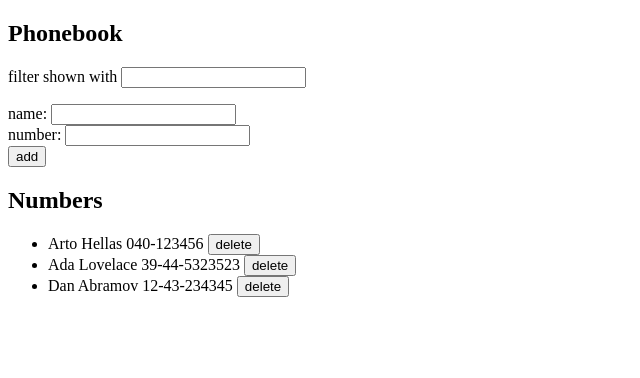
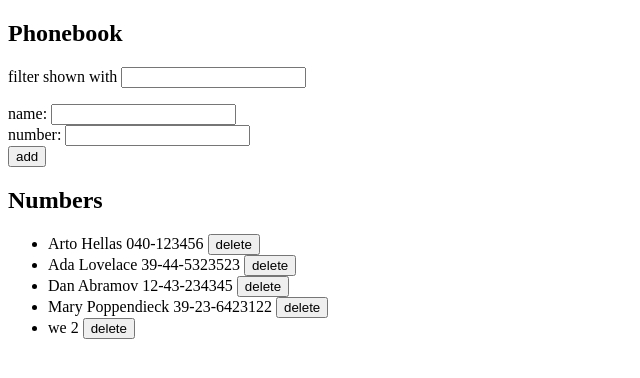
Before and after one commit to lpwatson/FullStack2020, a React (Create React App) app in the folder part_2/phonebook/: page / in a window 1280 px wide. Shown: the top 378 px of the page, without its empty margins (0-640 px from the left). Built offline with nearby package versions, Linux system fonts and the light colour scheme; data requests are answered from the project's data file; the HTML template or start-up script is replaced by a standard one.

Commit message:
exercise 2.18

```diff
--- a/part_2/phonebook/db.json
+++ b/part_2/phonebook/db.json
@@ -14,6 +14,16 @@
       "name": "Dan Abramov",
       "number": "12-43-234345",
       "id": 3
+    },
+    {
+      "name": "Mary Poppendieck",
+      "number": "39-23-6423122",
+      "id": 4
+    },
+    {
+      "name": "we",
+      "number": "2",
+      "id": 5
     }
   ]
 }
--- a/part_2/phonebook/src/App.js
+++ b/part_2/phonebook/src/App.js
@@ -28,7 +28,20 @@ const App = () => {
     }
 
     if (persons.find( person => { return person.name === personObject.name } ) ) {
-      window.alert(`${personObject.name} is already added to phonebook`)
+      window.confirm(`${personObject.name} is already added to phonebook, replace the old number with a new one?`)
+
+      const personToUpdate = persons.find( person => { return person.name === personObject.name } )
+      personService
+      .update(personToUpdate.id, personObject)
+      .then(response => personService
+        .getAll()
+        .then(allPersons => {
+          setPersons(allPersons)
+        }),
+
+        setNewName(''),
+        setNewNumber('')
+      )
     }
     else {
       personService
--- a/part_2/phonebook/src/services/persons.js
+++ b/part_2/phonebook/src/services/persons.js
@@ -11,10 +11,15 @@ const create = newObject => {
   return request.then(response => response.data)
 }
 
+const update = (recordId, updatedRecord)  => {
+  const request = axios.put(`${baseUrl}/${recordId}`, updatedRecord)
+  return request.then(response => response.data)
+}
+
 const deleteRecord = id => {
   const url = `${baseUrl}/${id}`
   const request = axios.delete(url)
   return request.then(response => response.data)
 }
 
-export default { getAll, create, deleteRecord }
+export default { getAll, create, update, deleteRecord }
```
